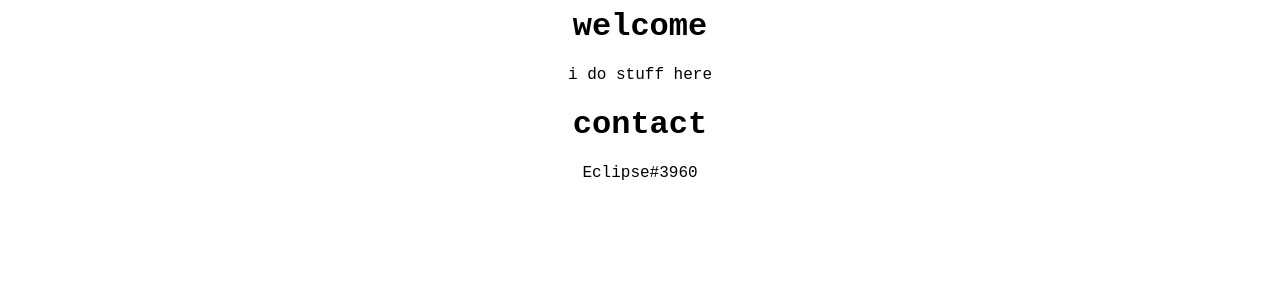
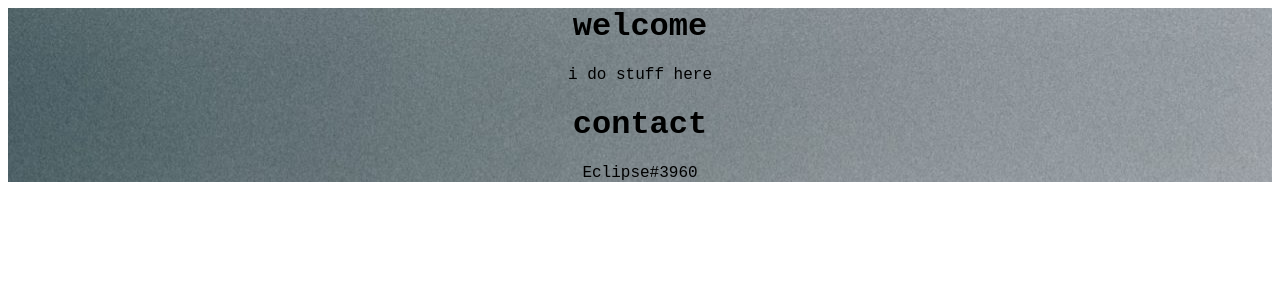
Before and after one commit to Eclipsem/eclipsem.github.io, a PHP site: page / in a window 1280 px wide. Shown: the top 300 px of the page. Run offline with PHP 8.4, Linux system fonts and the light colour scheme.

Commit message:
Update styles.css

```diff
--- a/styles.css
+++ b/styles.css
@@ -7,3 +7,9 @@ div.style {
     width: 100%;
     height: auto;
 }
+
+div {
+  background-image: url('resources/home/homebackground.jpg');
+  width: 100%;
+  height: auto;
+}
```
